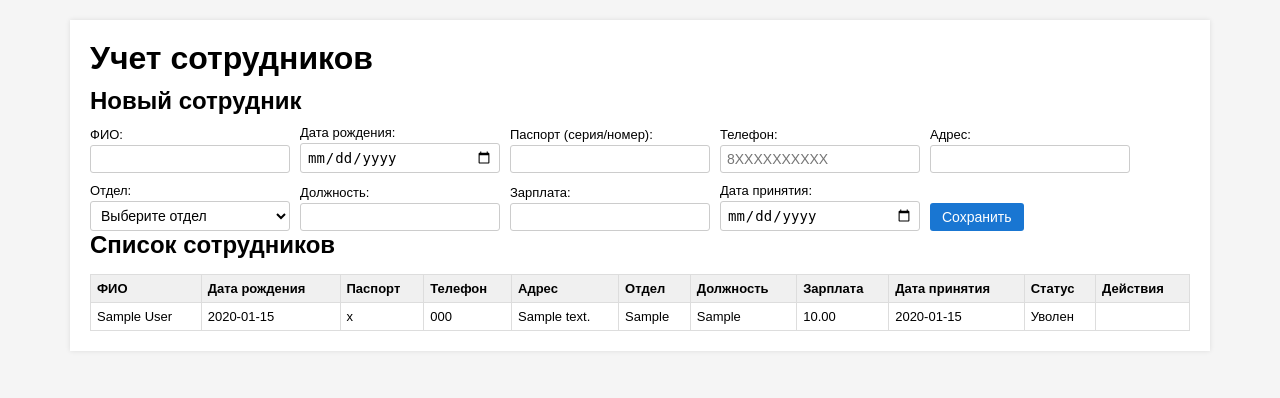
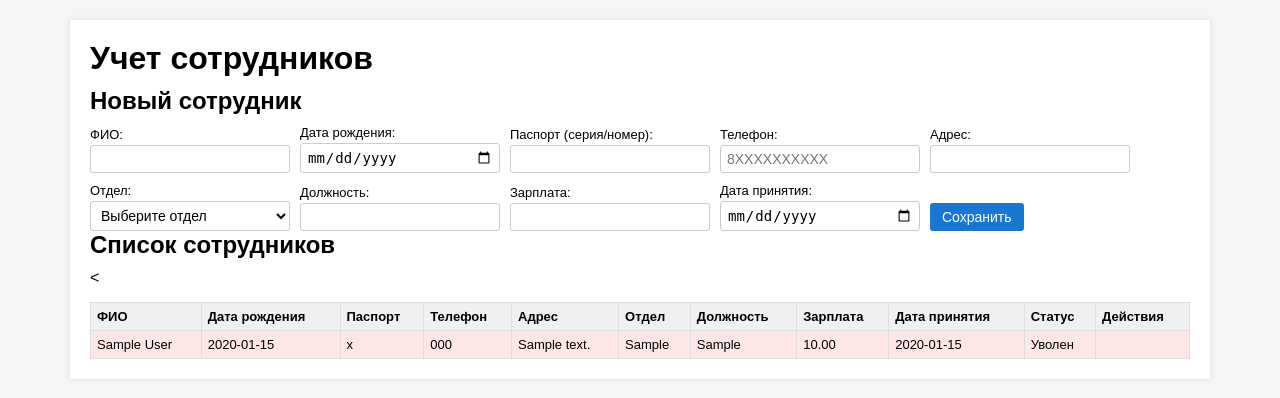
Before and after one commit to DqmmnTheo/areal_tz, a PHP site: page / in a window 1280 px wide. Shown: the top 398 px of the page. Run offline with PHP 8.4, Linux system fonts and the light colour scheme; tables that the repository leaves empty hold one stand-in row (values such as "Sample post").

Commit message:
style(table): highlight fired employees

```diff
--- a/index.php
+++ b/index.php
@@ -162,7 +162,7 @@ $employees = $stmt->get_result();
         </thead>
         <tbody>
         <?php while ($row = $employees->fetch_assoc()): ?>
-            <tr>
+            <<tr class="<?php echo (int)$row['is_fired'] === 1 ? 'fired' : ''; ?>">
                 <td><?php echo htmlspecialchars($row['full_name']); ?></td>
                 <td><?php echo htmlspecialchars($row['birth_date']); ?></td>
                 <td><?php echo htmlspecialchars($row['passport']); ?></td>
--- a/style.css
+++ b/style.css
@@ -74,3 +74,6 @@ body {
     margin-bottom: 10px;
     border-radius: 3px;
   }
+  tr.fired {
+  background: #ffe6e6;
+}
```
